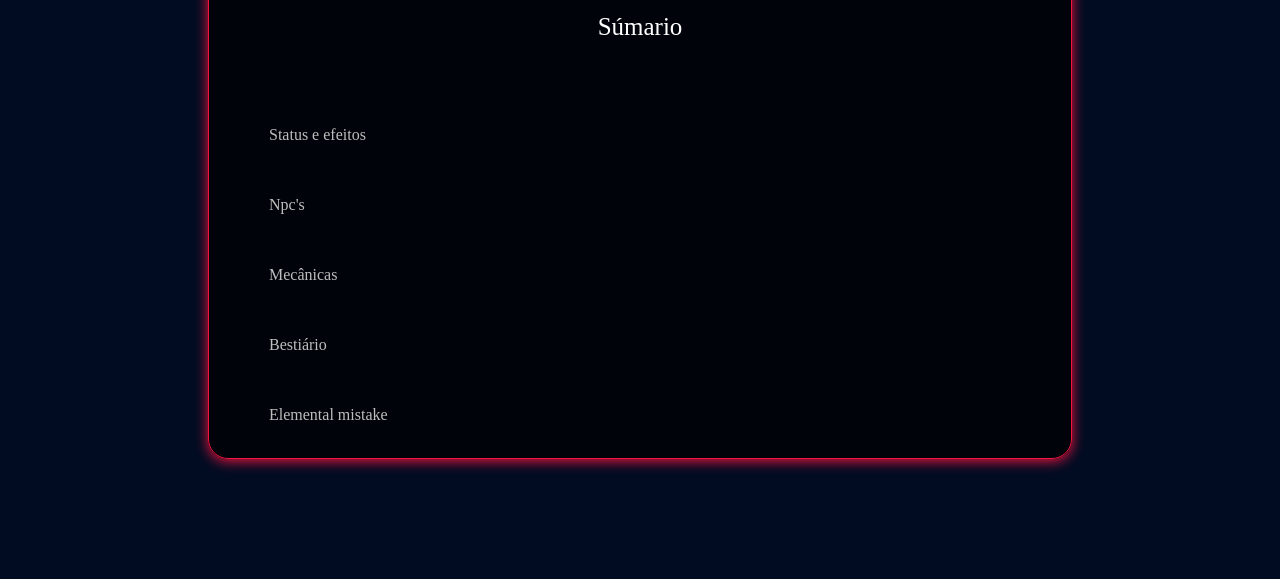
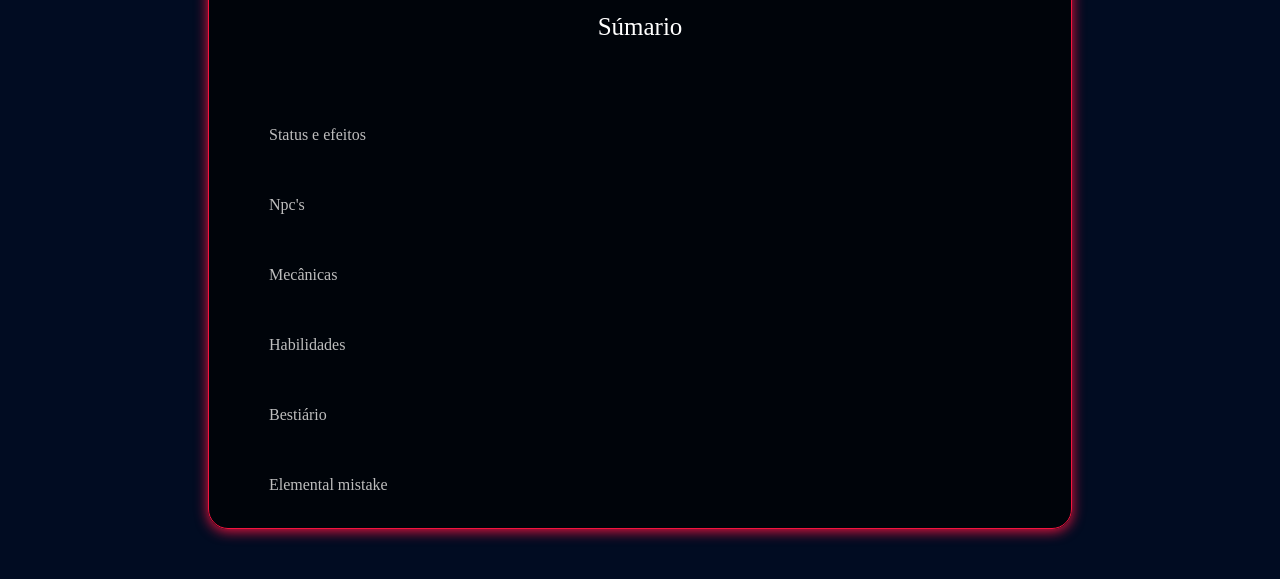
Before and after one commit to GuilhermeSS22/Kue, a plain HTML site: page codice.html in a window 1280 px wide. Shown: the part 307-886 px from the top of the page. Before the commit the page ends 824 px from the top, so only its background shows below. Drawn offline with Linux system fonts and the light colour scheme.

Commit message:
Update codice.html

```diff
--- a/codice.html
+++ b/codice.html
@@ -15,7 +15,7 @@
   <ul class="nav">
     <li><a class="nava" href="index.html">Início</a></li>
     <li><a class="nava" href="fichakawee.html">Ficha</a></li>
-    <li><a class="nava" href="contact.asp">Mesa</a></li>
+    <li><a class="nava" href="https://app.roll20.net/editor/">Mesa</a></li>
     <li style="float:right"><a href="codice.html" class="active">Códice</a>
       <ul class="subnav">
         <li><a href=status.html>Status</a></li>
@@ -52,10 +52,13 @@
         <il><a class="fielda" href="mecanicas.html">Mecânicas</a></il>
         <br>
         <br>
+        <il><a class="fielda" href="habilidades.html">Habilidades</a></il>
+        <br>
+        <br>
         <il><a class="fielda" href="#best">Bestiário</a></il>
         <br>
         <br>
-        <il><a class="fielda" href="#elem">Elemental mistake</a></il>
+        <il><a class="fielda" href="elemental.html">Elemental mistake</a></il>
       </ul>
     </div>
 
```
